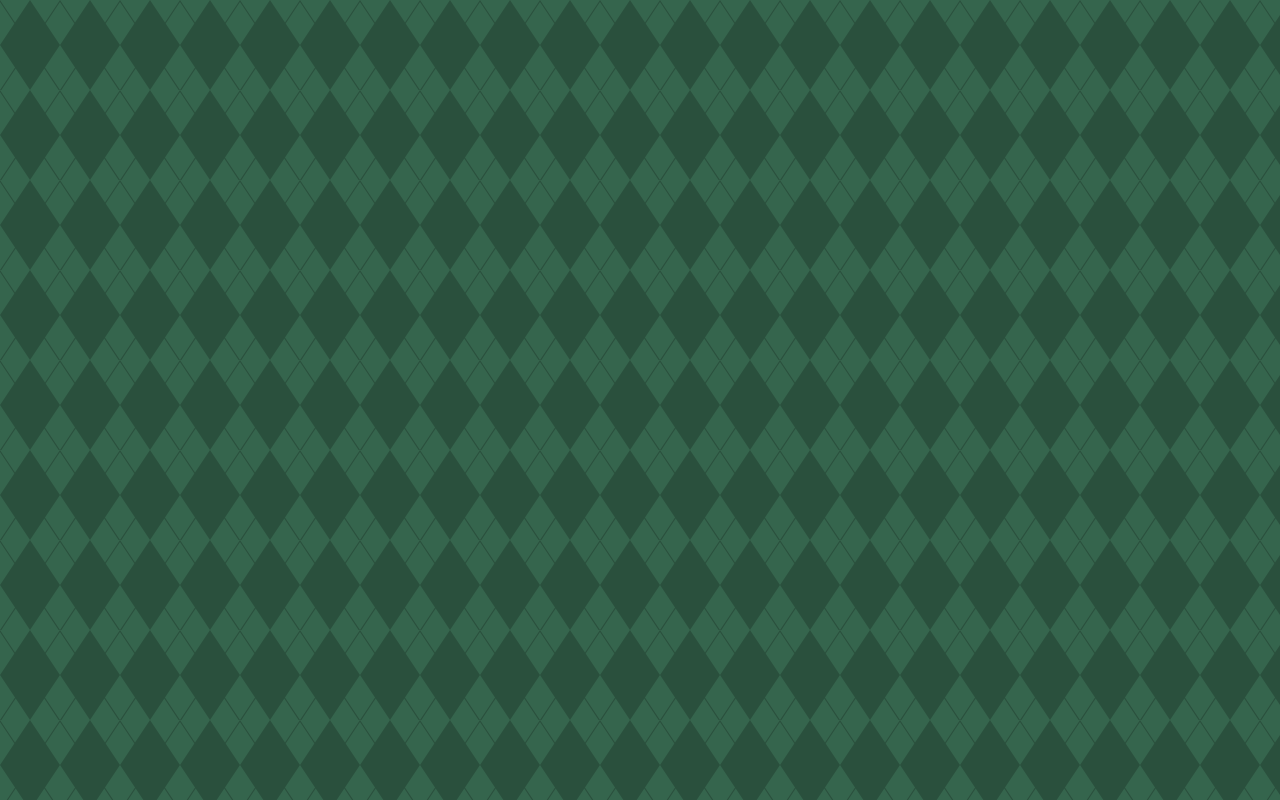
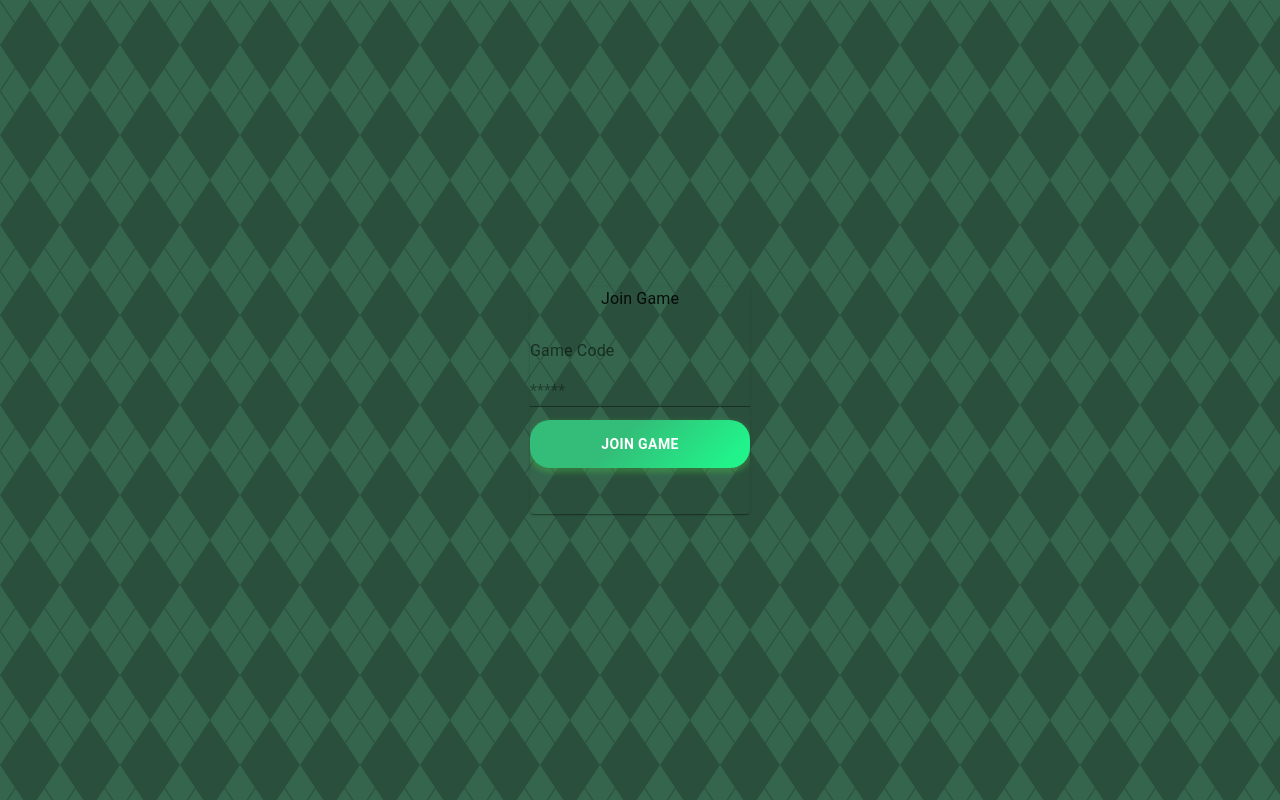
Before and after one commit to Max-Hitchings/Blackjack-Web-App, a React (Create React App) app in the folder react-frontend/: page /join in a window 1280 px wide. Built offline with nearby package versions, Linux system fonts and the light colour scheme.

Commit message:
Updated JoinGamePage (still needs more work)

```diff
--- a/react-frontend/src/components/JoinGamePage/JoinGamePage.jsx
+++ b/react-frontend/src/components/JoinGamePage/JoinGamePage.jsx
@@ -1,10 +1,44 @@
 import React, { useState, useEffect } from "react";
 import { useHistory } from "react-router-dom";
 
+import {
+  Box,
+  FormControl,
+  FormLabel,
+  Input,
+  FormHelperText,
+  Typography,
+  Card,
+  Grid,
+} from "@material-ui/core";
+import { makeStyles } from "@material-ui/core/styles";
+import { StyledButton } from "../button/Button.jsx";
+
+const useStyles = makeStyles((theme) => ({
+  root: {
+    display: "flex",
+    position: "absolute",
+    width: "100vw",
+    height: "100vh",
+    justifyContent: "center",
+    alignItems: "center",
+  },
+  buttonContainer: {
+    height: "75px",
+    display: "flex",
+    alignItems: "center",
+  },
+  card: {
+    backgroundColor: "transparent",
+  },
+}));
+
 export default function JoinGamePage() {
+  const classes = useStyles();
+  const history = useHistory();
+
   const [gameCode, setgameCode] = useState("");
   const [codeValid, setcodeValid] = useState(false);
-  const history = useHistory();
 
   const handleFormSubmit = async (event) => {
     event.preventDefault();
@@ -40,21 +74,17 @@ export default function JoinGamePage() {
 
   return (
     <>
-      <div className="pokerBackground joinGamePage-Background">
-        {/* <Flex
-          width="full"
-          height="100vh"
-          justifyContent="center"
-          alignSelf="center"
+      <Grid
+        container
+        spacing={0}
+        direction="column"
+        alignItems="center"
+        justify="center"
+        style={{ minHeight: "100vh" }}
       >
-          <Box
-            style={{
-              position: "absolute",
-              top: "225px",
-            }}
-          >
+        <Card className={classes.card} raised={false}>
           <Box textAlign="center">
-              <Heading>Join Game</Heading>
+            <Typography>Join Game</Typography>
           </Box>
           <Box my={4} textAlign="left">
             <form onSubmit={handleFormSubmit}>
@@ -67,16 +97,25 @@ export default function JoinGamePage() {
                   placeholder="*****"
                   maxLength="5"
                 />
-                  <FormErrorMessage>Invalid Code </FormErrorMessage>
+                {codeValid ? (
+                  <FormHelperText disabled={true} error={true}>
+                    Invalid Code
+                  </FormHelperText>
+                ) : (
+                  ""
+                )}
               </FormControl>
-                <Button width="full" mt={4} type="submit">
+              <div>
+                <div className={classes.buttonContainer}>
+                  <StyledButton fullWidth="full" type="submit">
                     Join Game
-                </Button>
+                  </StyledButton>
+                </div>
+              </div>
             </form>
           </Box>
-          </Box>
-        </Flex> */}
-      </div>
+        </Card>
+      </Grid>
     </>
   );
 }
```
Also changed, not shown: 1 other file (tests, documents, lock files or other folders). Lines whose indentation alone changed are shown as unchanged.
